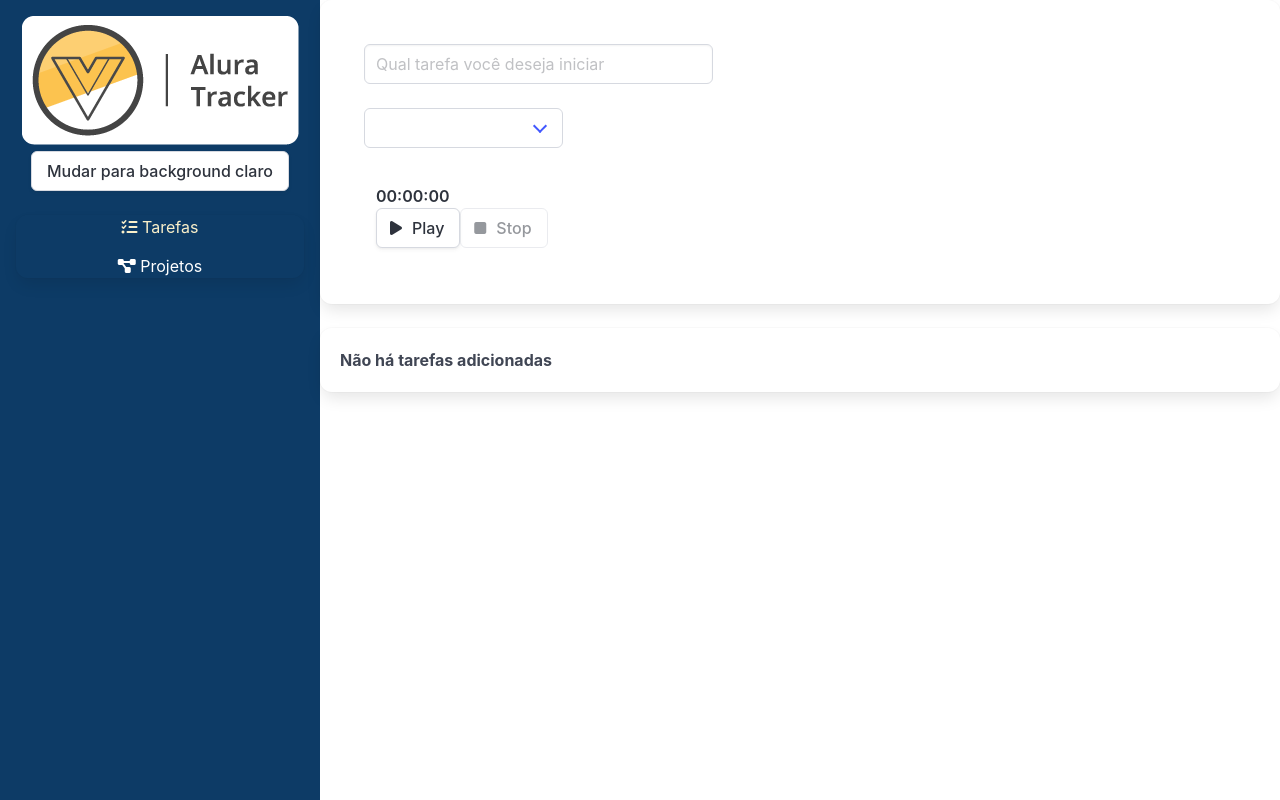
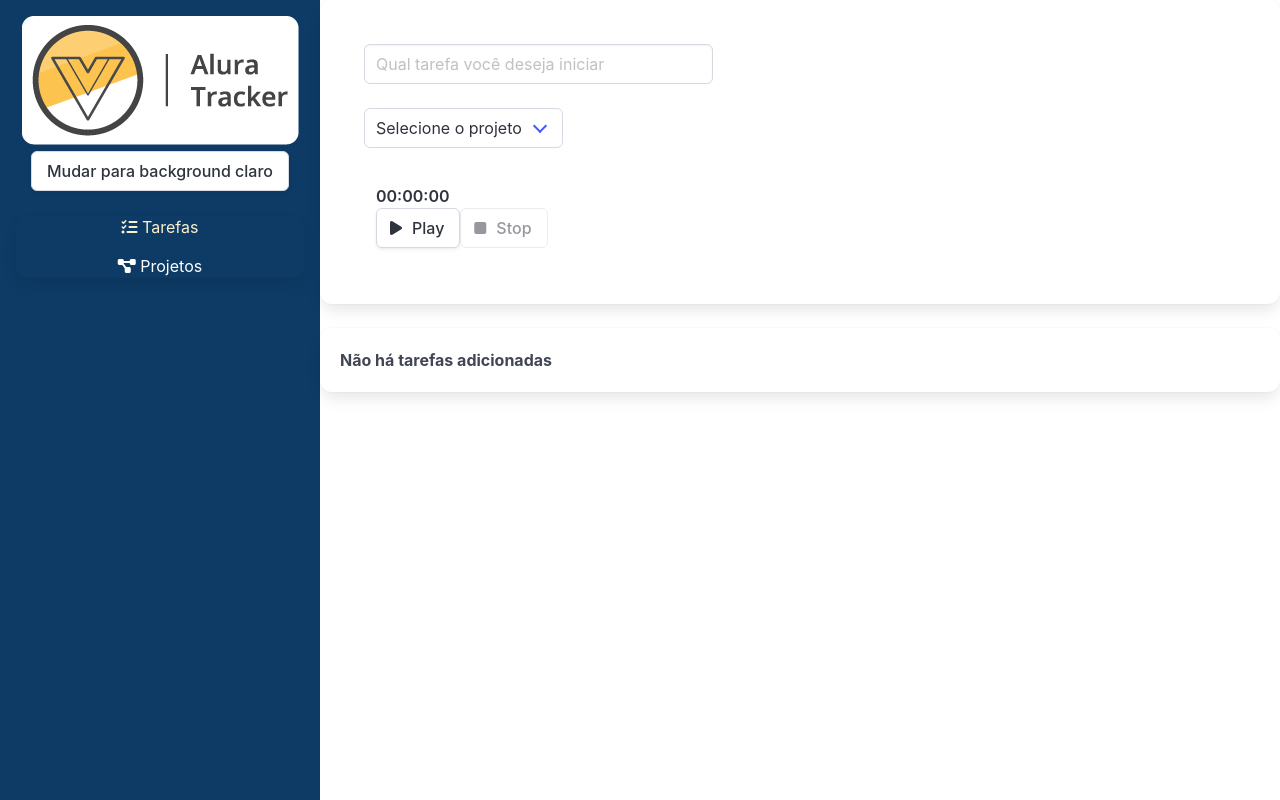
Before and after one commit to YuriCF1/Proj.Study-Vue-AluraTracker, a Vue app: page /#/ in a window 1280 px wide. Built offline with nearby package versions, Linux system fonts and the light colour scheme.

Commit message:
Creating html and properties

```diff
--- a/src/components/Formulario.vue
+++ b/src/components/Formulario.vue
@@ -20,7 +20,7 @@
               <option value="">Selecione o projeto</option>
               <option
                 :value="projeto.id"
-                v-for="projeto in projetos"
+                v-for="projeto in projetosComputedEstado"
                 :key="projeto.id"
               >
                 {{ projeto.nome }}
@@ -51,7 +51,8 @@ export default defineComponent({
   data() {
     return {
       desricaoTask: '',
-      idProjeto: String
+      idProjeto: '',
+      projetos: ''
     }
   },
   methods: {
@@ -59,7 +60,8 @@ export default defineComponent({
       this.$emit('aoSalvarTarefa', {
         //Enviando os dados no formato da interface, pois no App.vue, ele espera os dados assim
         duracaoEmSegundosInterface: tempoDecorridoRecebido,
-        descricaoInterface: this.desricaoTask
+        descricaoInterface: this.desricaoTask,
+        projetos: this.projetosComputedEstado.find(proj => proj.id == this.idProjeto)
       })
       this.desricaoTask = ''
     }
@@ -67,7 +69,7 @@ export default defineComponent({
   setup() {
     const store = useStore(key);
     return { //Tudo que se retorna no setup, fica disponível no componente
-      projetos: computed(() => store.state.projetos) //Colocar no computed pois a lista é dinâmica
+      projetosComputedEstado: computed(() => store.state.projetos) //Colocar no computed pois a lista é dinâmica
     }
   }
 });
```
